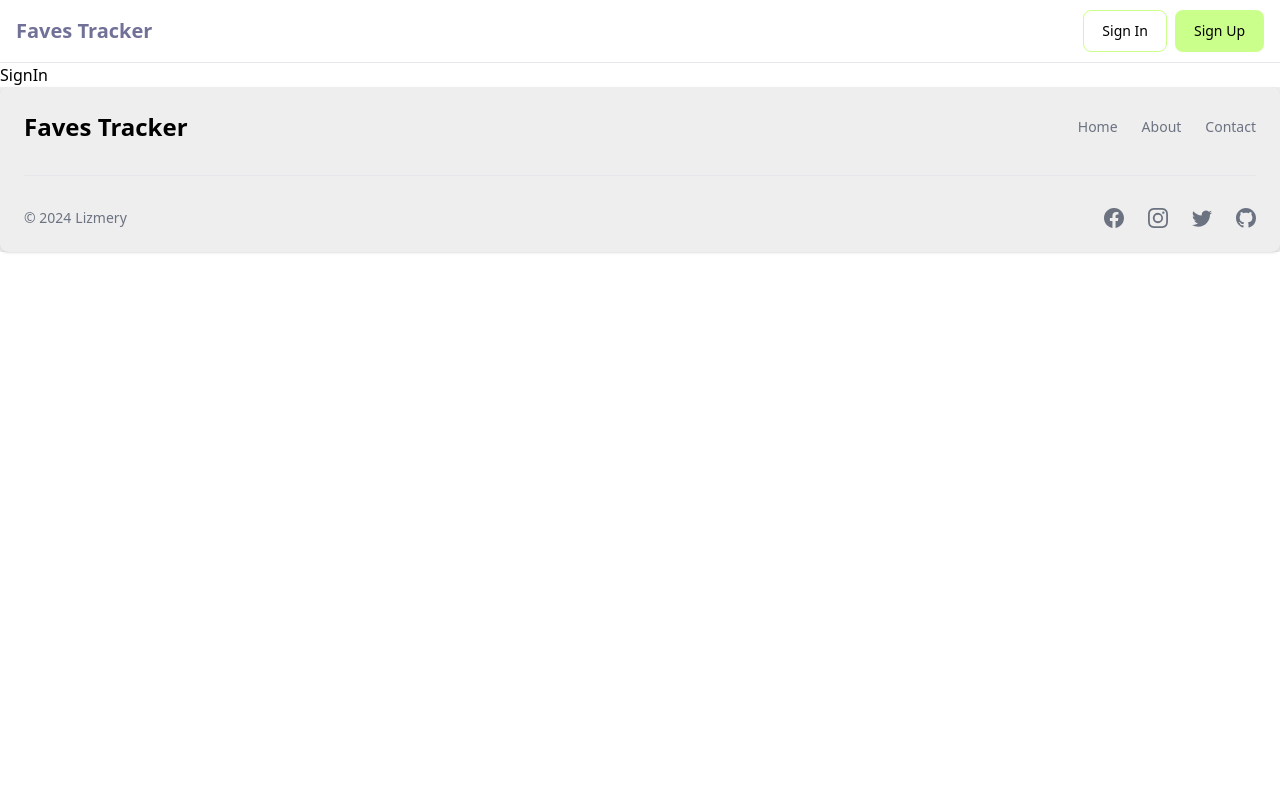
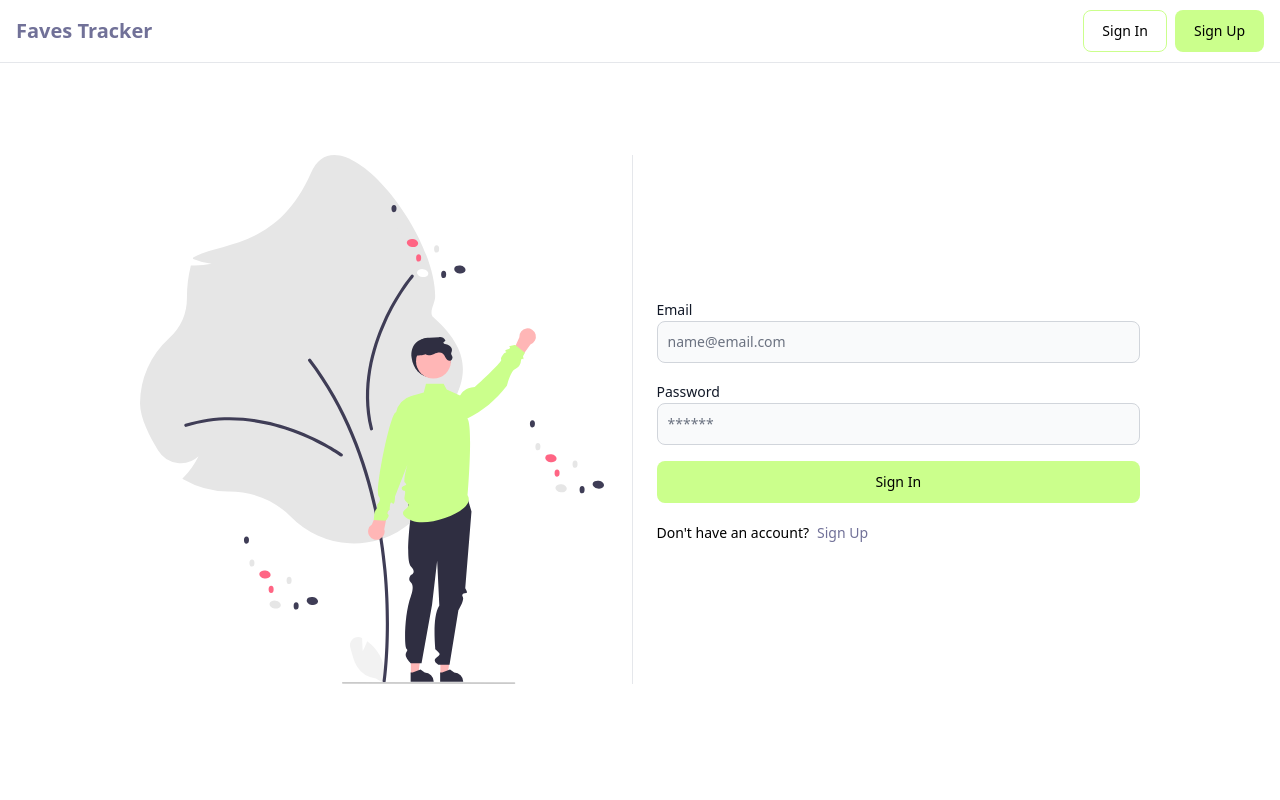
Before and after one commit to lizmery/faves-tracker, a React (Vite) app in the folder client/: page /sign-in in a window 1280 px wide. Shown: the top 800 px of the page. Built offline with nearby package versions, Linux system fonts and the light colour scheme.

Commit message:
update signin page

```diff
--- a/client/src/pages/SignIn.jsx
+++ b/client/src/pages/SignIn.jsx
@@ -1,9 +1,107 @@
-import React from 'react'
+import { Alert, Button, Label, Spinner, TextInput } from 'flowbite-react'
+import { useState } from 'react'
+import { Link, useNavigate } from 'react-router-dom'
+import { useDispatch, useSelector } from 'react-redux'
+import {
+  signInStart,
+  signInSuccess,
+  signInFailure,
+} from '../redux/user/userSlice'
+import signupSvg from '../assets/4.svg'
 
-const SignIn = () => {
-  return (
-    <div>SignIn</div>
-  )
+export default function SignIn() {
+    const [formData, setFormData] = useState({})
+    const { loading, error: errorMessage } = useSelector((state) => state.user)
+    const dispatch = useDispatch()
+    const navigate = useNavigate()
+
+    const handleChange = (e) => {
+        setFormData({ ...formData, [e.target.id]: e.target.value.trim() })
+    }
+
+    const handleSubmit = async (e) => {
+        e.preventDefault()
+
+        if (!formData.email || !formData.password) {
+            return dispatch(signInFailure('All fields are required'))
+        }
+
+        try {
+            dispatch(signInStart())
+
+            const res = await fetch('/api/auth/signin', {
+                method: POST,
+                headers: { 'Content-Type': 'application/json' },
+                body: JSON.stringify(formData),
+            })
+
+            const data = await res.json()
+            if (data.success === false) {
+                dispatch(signInFailure(data.message))
+            }
+
+            if (res.ok) {
+                dispatch(signInSuccess(data))
+                navigate('/') //TODO: navigate to dashboard instead
+            }
+        } catch (error) {
+            dispatch(signInFailure(error.message))
+        }
+    }
+
+    return (
+        <div className='min-h-screen mt-20'>
+            <div className='flex p-3 max-w-5xl mx-auto flex-col md:flex-row md:items-center gap-6'>
+                 {/* left column */}
+                 <div className="flex-1 md:border-r flex justify-center lg:pr-2">
+                    <img
+                        src={signupSvg}
+                        className='w-2/3 lg:w-auto lg:pr-5'
+                    />
+                </div>
+
+                {/* right column */}
+                <div className="flex-1">
+                    <form className="flex flex-col gap-4" onSubmit={handleSubmit}>
+                        <div>
+                            <Label value='Email' />
+                            <TextInput
+                                type='email'
+                                placeholder='name@email.com'
+                                id='email'
+                                onChange={handleChange}
+                            />
+                        </div>
+                        <div>
+                            <Label value='Password' />
+                            <TextInput
+                                type='password'
+                                placeholder='******'
+                                id='password'
+                                onChange={handleChange}
+                            />
+                        </div>
+                        <Button type='submit' disabled={loading} className='bg-accent text-black'>
+                            {loading ? (
+                                <>
+                                    <Spinner size='sm' />
+                                    <span className='pl-3'>Loading...</span>
+                                </>
+                            ) : (
+                                'Sign In'
+                            )}
+                        </Button>
+                    </form>
+                    <div className="flex gap-2 text-sm mt-5">
+                        <span>Don't have an account?</span>
+                        <Link to='/sign-up' className='text-primary'>Sign Up</Link>
+                    </div>
+
+                    {errorMessage && (
+                        <Alert className='mt-5' color='failure'>{errorMessage}</Alert>
+                    )}
+                </div>
+            </div>
+        </div>
+    )
 }
-
-export default SignIn
```
Also changed, not shown: client/src/assets/3.svg.
